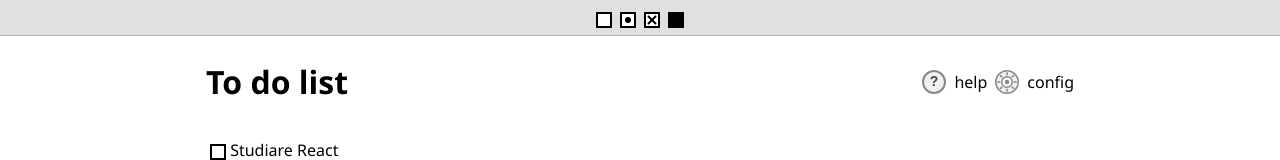
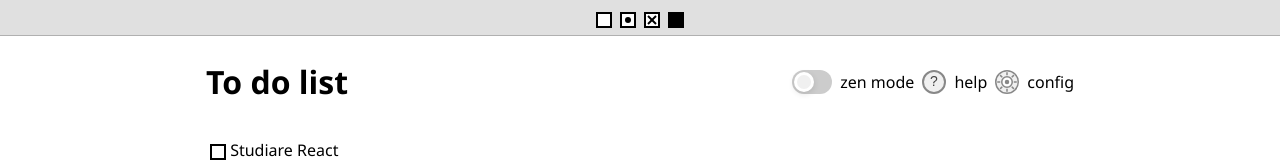
Before and after one commit to sensorario/quadrato, a React (Vite) app: page / in a window 1280 px wide. Shown: the top 160 px of the page. Built offline with nearby package versions, Linux system fonts and the light colour scheme.

Commit message:
feat(zen-mode): activate or deactivate zen mode

```diff
--- a/src/App.jsx
+++ b/src/App.jsx
@@ -5,6 +5,7 @@ import HelpModal from './components/HelpModal';
 import TaskList from './components/TaskList';
 import { Header } from './components/Header';
 import { STATUS_ENUM, STATUS } from './utils';
+import Toggle from './components/Toggle';
 
 const initialTasks = [
   { id: 1, title: 'Studiare React', longDescription: '', project: '', dateTime: '', status: STATUS_ENUM.TODO },
@@ -101,6 +102,10 @@ function App() {
   const [newTaskTitle, setNewTaskTitle] = useState('');
   const [newTaskProject, setNewTaskProject] = useState();
   const [showHelp, setShowHelp] = useState(false);
+  const [zenMode, setZenMode] = useState(() => {
+    const saved = localStorage.getItem('simplanner-zen-mode');
+    return saved ? JSON.parse(saved) : false;
+  });
 
   useEffect(() => {
     localStorage.setItem('simplanner-project-filter', JSON.stringify(projectFilter));
@@ -172,6 +177,50 @@ function App() {
     setShowCleanConfirm(false);
   };
 
+  const tasksWithDate =
+    <TaskList
+      tasks={(() => {
+        // Filtra per progetto
+        let filtered =
+          projectFilter === 'ALL'
+            ? tasks
+            : projectFilter === null
+              ? tasks.filter(t => !t.project)
+              : projectFilter
+                ? tasks.filter(t => t.project === projectFilter)
+                : tasks;
+        // Filtra per range di giorni
+        const now = new Date();
+        const end = new Date(now);
+        end.setDate(now.getDate() + daysRange);
+        return filtered.filter(t => {
+          if (!t.dateTime) return true; // task senza scadenza
+          const dt = new Date(t.dateTime);
+          if (showExpired && dt < now) return true; // mostra scaduti se abilitato
+          return dt >= now && dt <= end;
+        });
+      })()}
+      onTaskClick={handleClick}
+      updateTaskTitle={updateTaskTitle}
+      editable={editable}
+      projectEditable={projectEditable}
+      dateTimeEnabled={dateTimeEnabled}
+    />
+
+  if (zenMode) {
+    return <>
+      <div style={{ display: 'flex', alignItems: 'center', gap: '0.5rem', padding: '0 24px' }}>
+
+        <Toggle
+          checked={zenMode}
+          onChange={setZenMode}
+          label={zenMode ? "zen mode" : "normal  mode"}
+        />
+      </div>
+      {tasksWithDate}
+    </>;
+  }
+
   return (
     <div className="foo">
       <div className="top-bar" style={{ display: 'flex', alignItems: 'center', gap: '1rem' }}>
@@ -195,6 +244,8 @@ function App() {
           setShowExpired={setShowExpired}
           daysRange={daysRange}
           setDaysRange={setDaysRange}
+          zenMode={zenMode}
+          setZenMode={setZenMode}
         />
         {/* Project filter links */}
         {projectEditable && tasks.some(t => t.project) && (
@@ -223,34 +274,7 @@ function App() {
           </div>
         )}
         {/* Filtro task per range di giorni e progetto */}
-        <TaskList
-          tasks={(() => {
-            // Filtra per progetto
-            let filtered =
-              projectFilter === 'ALL'
-                ? tasks
-                : projectFilter === null
-                  ? tasks.filter(t => !t.project)
-                  : projectFilter
-                    ? tasks.filter(t => t.project === projectFilter)
-                    : tasks;
-            // Filtra per range di giorni
-            const now = new Date();
-            const end = new Date(now);
-            end.setDate(now.getDate() + daysRange);
-            return filtered.filter(t => {
-              if (!t.dateTime) return true; // task senza scadenza
-              const dt = new Date(t.dateTime);
-              if (showExpired && dt < now) return true; // mostra scaduti se abilitato
-              return dt >= now && dt <= end;
-            });
-          })()}
-          onTaskClick={handleClick}
-          updateTaskTitle={updateTaskTitle}
-          editable={editable}
-          projectEditable={projectEditable}
-          dateTimeEnabled={dateTimeEnabled}
-        />
+        {tasksWithDate}
         {/* Plus icon in basso al centro dopo tutti i task */}
         <div style={{ width: '100%', display: 'flex', justifyContent: 'center', gap: '8px', margin: '24px 0' }}>
           <button
--- a/src/components/Header.tsx
+++ b/src/components/Header.tsx
@@ -3,14 +3,20 @@ import Toggle from "./Toggle";
 import GearIcon from "./GearIcon";
 import HelpIcon from "./HelpIcon";
 
-export const Header = ({ setShowHelp, editable, setEditable, projectEditable, setProjectEditable, dateTimeEnabled, setDateTimeEnabled, showExpired, setShowExpired, daysRange, setDaysRange }) => {
+export const Header = ({ setShowHelp, editable, setEditable, projectEditable, setProjectEditable, dateTimeEnabled, setDateTimeEnabled, showExpired, setShowExpired, daysRange, setDaysRange, zenMode, setZenMode }) => {
     const [showConfig, setShowConfig] = useState(false);
     return (
         <>
             <div className="header-bar">
                 <h1 className="header-title">To do list</h1>
                 <div className="header-icons">
-                    <span className="help-icon" title="Shortcut info" onClick={() => setShowHelp(true)}>
+                    <Toggle
+                        checked={zenMode}
+                        onChange={setZenMode}
+                        label={""}
+                    />
+                    <span>zen mode</span>
+                    <span onClick={() => setShowHelp(true)}>
                         <HelpIcon />
                     </span>
                     <span onClick={() => setShowHelp(true)} style={{ cursor: "pointer" }}>
```
